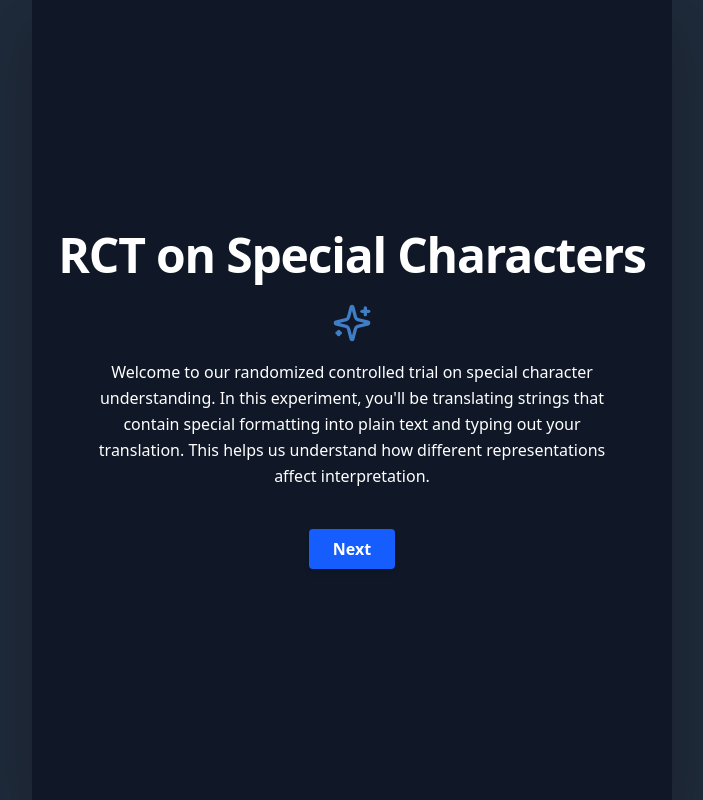
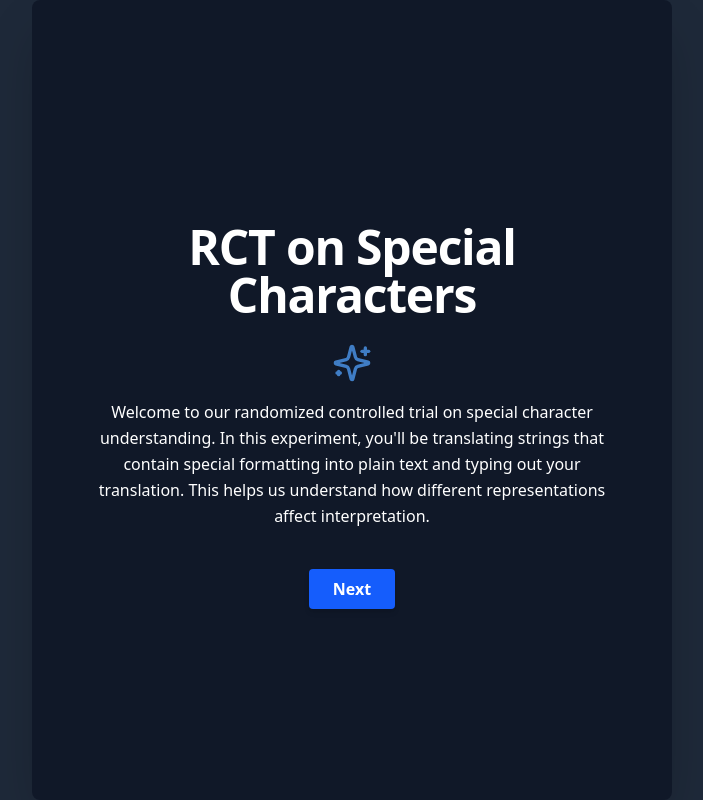
Before and after one commit to xbvkano/RCT_StringConcat_Webapp, a React (Vite) app in the folder client/: page / in a window 1280 px wide. Shown: the whole page, without its empty margins (288-991 px from the left). Built offline with nearby package versions, Linux system fonts and the light colour scheme.

Commit message:
Added scrolling for page

```diff
--- a/client/package.json
+++ b/client/package.json
@@ -10,14 +10,13 @@
     "preview": "vite preview"
   },
   "dependencies": {
-    "@tailwindcss/vite": "^4.1.4",
     "lucide-react": "^0.488.0",
     "react": "^19.0.0",
-    "react-dom": "^19.0.0",
-    "tailwindcss": "^4.1.4"
+    "react-dom": "^19.0.0"
   },
   "devDependencies": {
     "@eslint/js": "^9.21.0",
+    "@tailwindcss/vite": "^4.1.4",
     "@types/react": "^19.0.10",
     "@types/react-dom": "^19.0.4",
     "@vitejs/plugin-react-swc": "^3.8.0",
@@ -25,6 +24,7 @@
     "eslint-plugin-react-hooks": "^5.1.0",
     "eslint-plugin-react-refresh": "^0.4.19",
     "globals": "^15.15.0",
+    "tailwindcss": "^4.1.4",
     "typescript": "~5.7.2",
     "typescript-eslint": "^8.24.1",
     "vite": "^6.2.0"
--- a/client/src/App.tsx
+++ b/client/src/App.tsx
@@ -1,4 +1,4 @@
-import React, { useRef, useState } from 'react';
+import { useRef, useState } from 'react';
 import CenteredPaper from './components/paper';
 import InfoPage from './components/pages/information';
 import LandingPage from './components/pages/landing';
--- a/client/src/components/pages/experiment/index.tsx
+++ b/client/src/components/pages/experiment/index.tsx
@@ -1,4 +1,4 @@
-import React, { useRef, useState } from 'react';
+import { useState } from 'react';
 import { PageKey, PAGES } from './../../../App';
 
 export const group: 'groupA' | 'groupB' = 'groupA';
--- a/client/src/components/paper/index.tsx
+++ b/client/src/components/paper/index.tsx
@@ -1,4 +1,4 @@
-import React, { FC, ReactNode } from 'react';
+import { FC, ReactNode } from 'react';
 
 interface CenteredPaperProps {
   children: ReactNode;
@@ -7,7 +7,7 @@ interface CenteredPaperProps {
 const CenteredPaper: FC<CenteredPaperProps> = ({ children }) => {
   return (
     <div className="fixed inset-0 flex items-center justify-center bg-gray-800">
-      <div className="w-[50vw] h-[100vh] bg-gray-900  shadow-2xl">
+      <div className="w-[50vw] h-[100vh] overflow-y-auto bg-gray-900 shadow-2xl rounded-lg p-4">
         {children}
       </div>
     </div>
```
Also changed, not shown: 15 other files (tests, documents, lock files or other folders).
